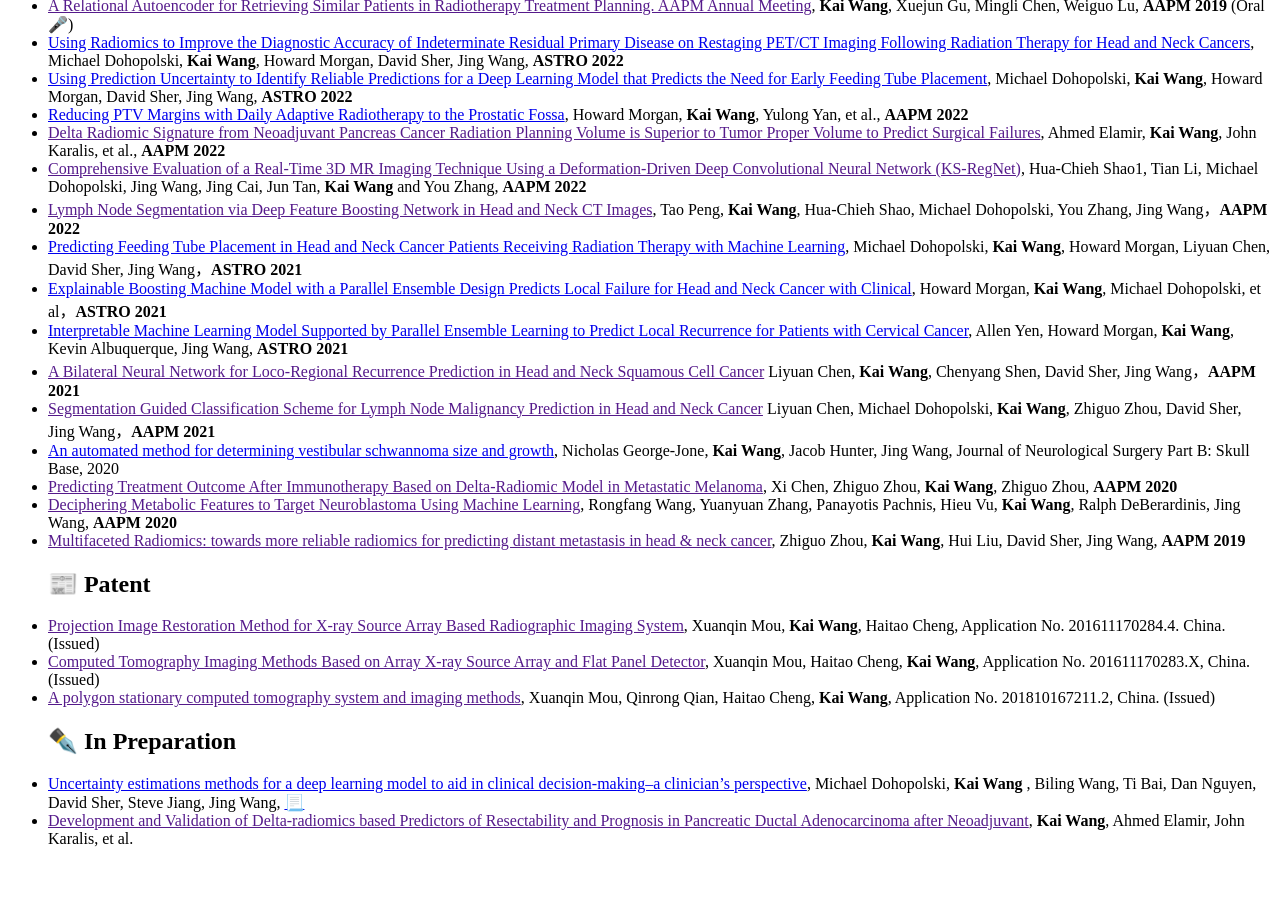
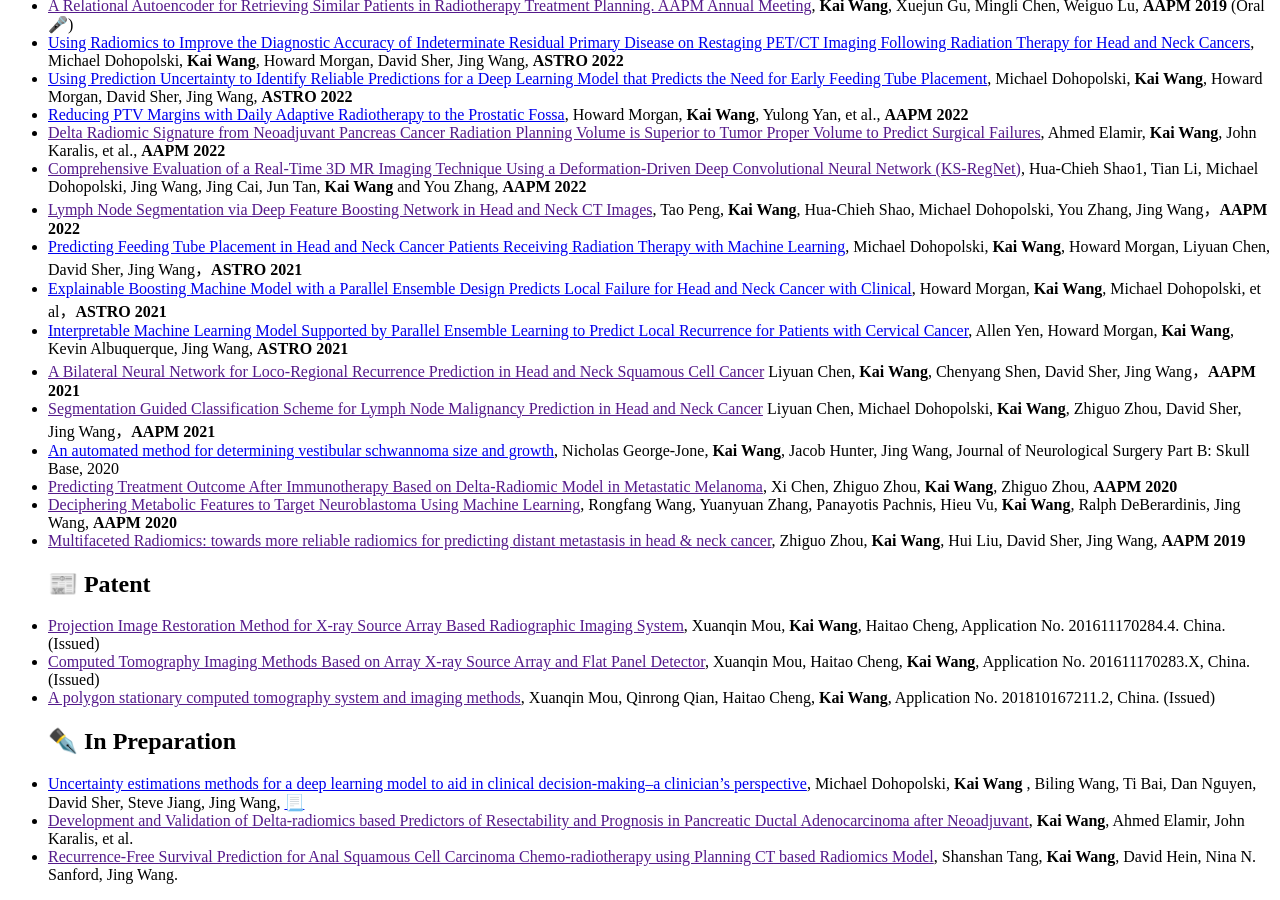
Before and after one commit to wangkaiwan/wangkaiwan.github.io, a Jekyll site: the page built from _pages/includes/pub.md, in a window 1280 px wide and 900 px high, scrolled down 2160 px. Built offline with Jekyll 4.4.1, drawn with Linux system fonts in a browser that asks for light colours; our own code applies the rules of GitHub Pages for plain Markdown files; before the commit the page ends 3024 px from its top, so only the background shows below that.

Commit message:
Add Anal RFS Manuscript

```diff
--- a/_pages/includes/pub.md
+++ b/_pages/includes/pub.md
@@ -114,3 +114,4 @@
 
 - [Uncertainty estimations methods for a deep learning model to aid in clinical decision-making--a clinician's perspective](https://arxiv.org/abs/2210.00589), Michael Dohopolski, **Kai Wang** , Biling Wang, Ti Bai, Dan Nguyen, David Sher, Steve Jiang, Jing Wang, [📃](https://arxiv.org/abs/2210.00589)
 - [Development and Validation of Delta-radiomics based Predictors of Resectability and Prognosis in Pancreatic Ductal Adenocarcinoma after Neoadjuvant](), **Kai Wang**, Ahmed Elamir, John Karalis, et al.
+- [Recurrence-Free Survival Prediction for Anal Squamous Cell Carcinoma Chemo-radiotherapy using Planning CT based Radiomics Model](), Shanshan Tang, **Kai Wang**, David Hein, Nina N. Sanford, Jing Wang.
```
